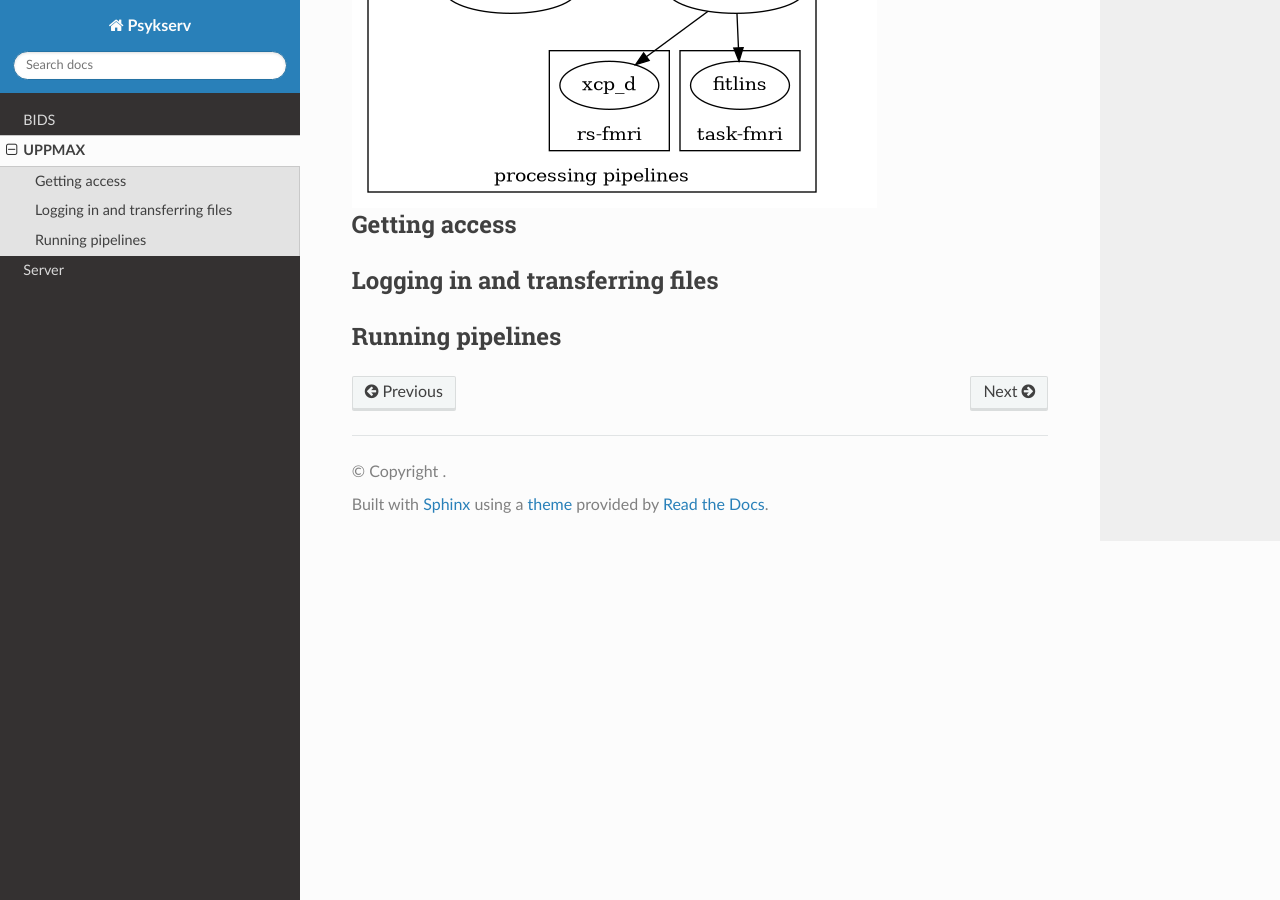
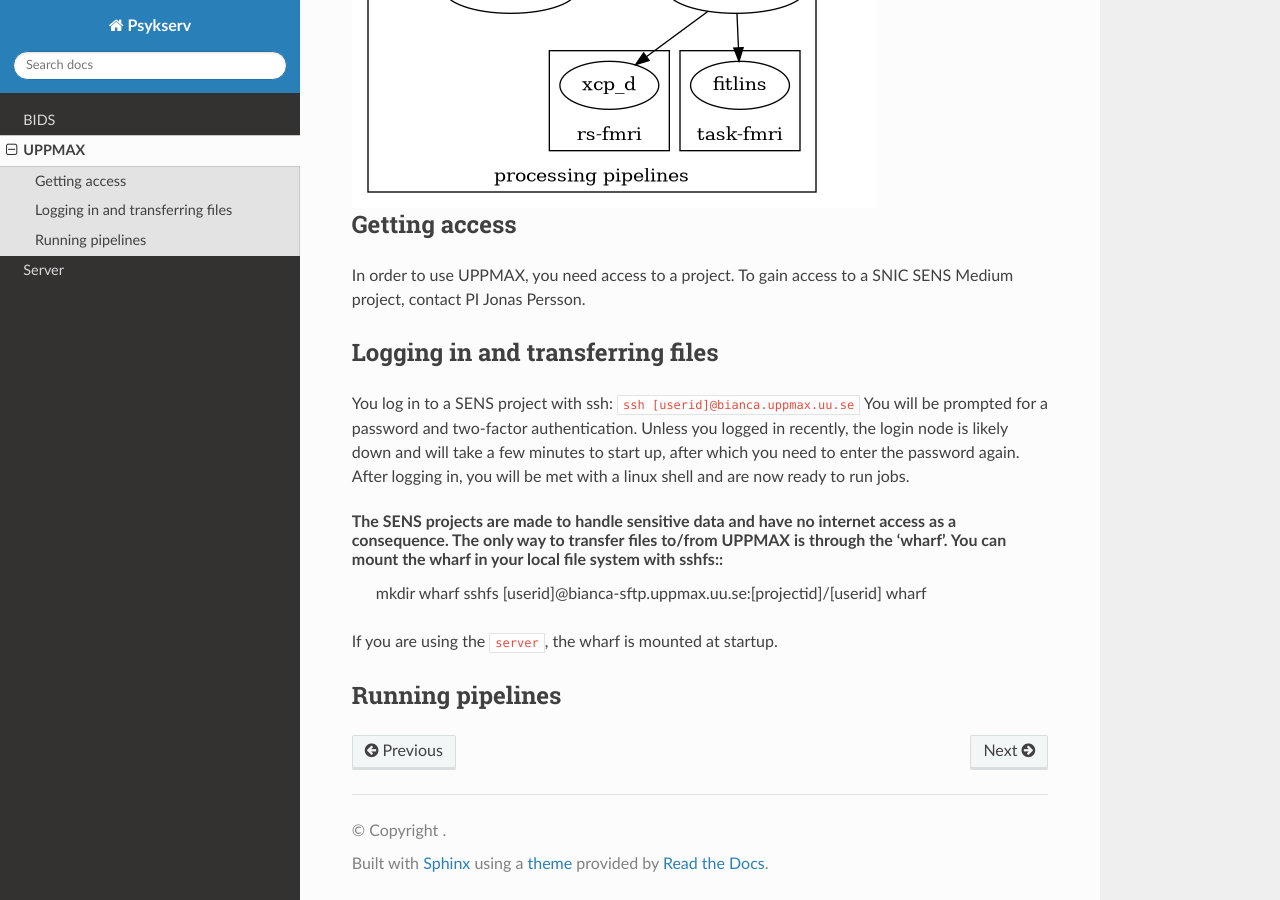
Before and after one commit to psychmedImaging/rtd-psykserver, a Sphinx documentation site: the page built from docs/source/UPPMAX.rst, in a window 1280 px wide and 900 px high, scrolled down 588 px. Built offline with Sphinx 7.4.7 and the Read the Docs theme 3.1.0, drawn with Linux system fonts in a browser that asks for light colours.

Commit message:
Update UPPMAX.rst

```diff
--- a/docs/source/UPPMAX.rst
+++ b/docs/source/UPPMAX.rst
@@ -47,9 +47,18 @@ Below is an outline of a typical workflow for multimodal MRI data:
    }
 Getting access
 ------------
+In order to use UPPMAX, you need access to a project. To gain access to a SNIC SENS Medium project, contact PI Jonas Persson.
 
 Logging in and transferring files
 ------------
+You log in to a SENS project with ssh: ``ssh [userid]@bianca.uppmax.uu.se``
+You will be prompted for a password and two-factor authentication. Unless you logged in recently, the login node is likely down and will take a few minutes to start up, after which you need to enter the password again. After logging in, you will be met with a linux shell and are now ready to run jobs.
+
+The SENS projects are made to handle sensitive data and have no internet access as a consequence. The only way to transfer files to/from UPPMAX is through the 'wharf'. You can mount the wharf in your local file system with sshfs::
+   mkdir wharf
+   sshfs [userid]@bianca-sftp.uppmax.uu.se:[projectid]/[userid] wharf
+
+If you are using the ``server``, the wharf is mounted at startup.
 
 Running pipelines
 ------------
```
